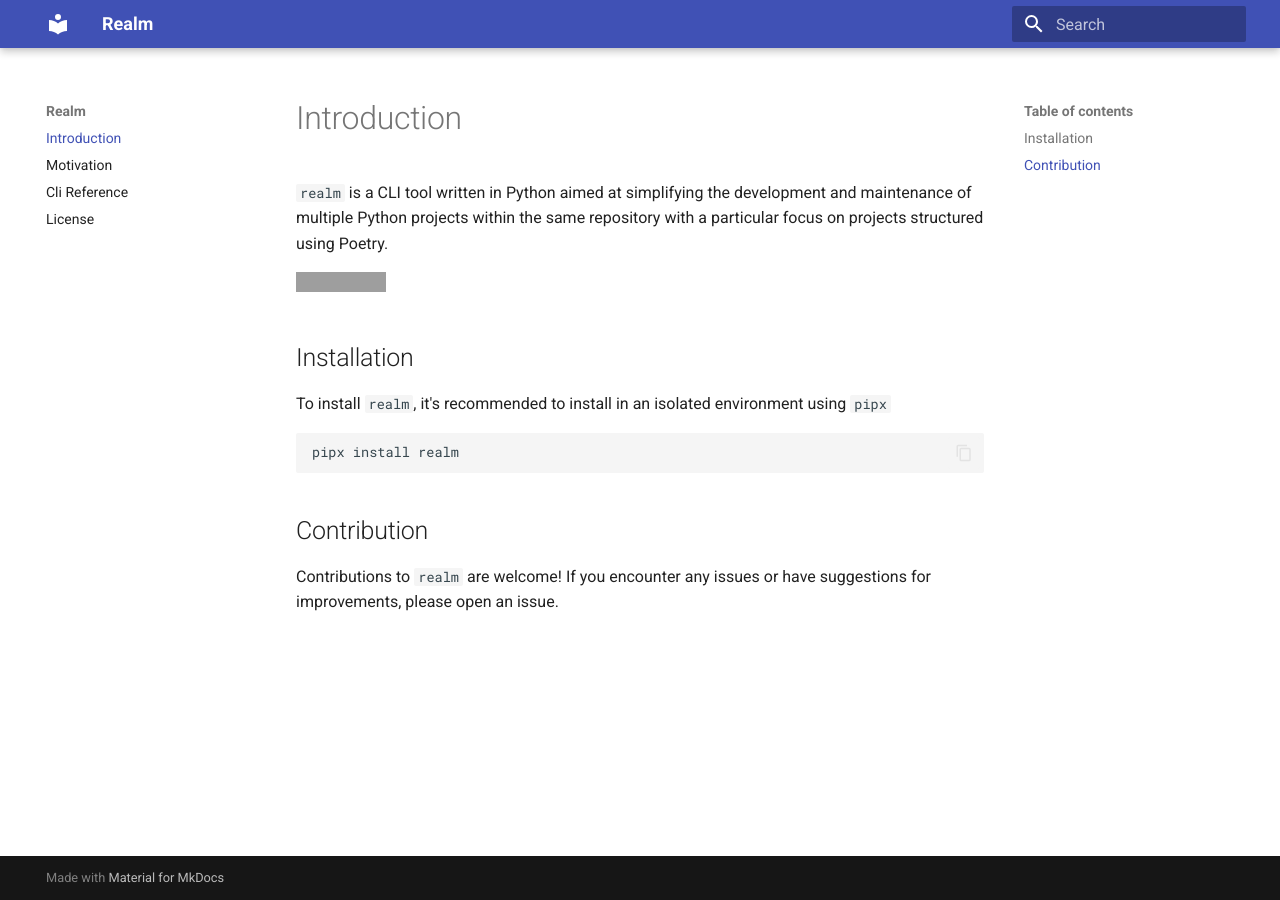
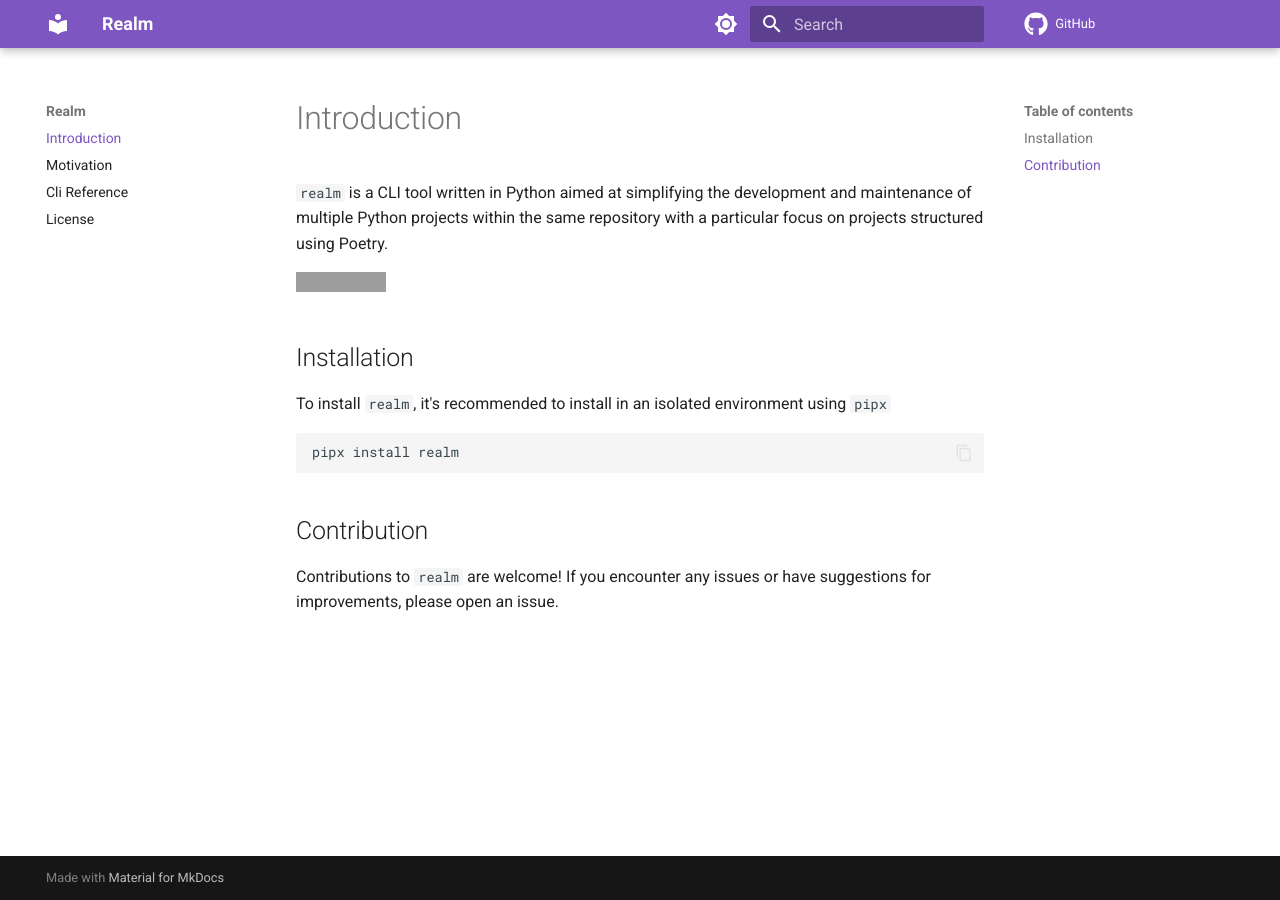
Before and after one commit to orlevii/realm, an MkDocs documentation site: the page built from docs/docs/index.md, in a window 1280 px wide. Built offline with MkDocs 1.6.1 and Material for MkDocs 9.7.7, drawn with Linux system fonts in a browser that asks for light colours; comment, search, counter and statistics services are not loaded; grey boxes are pictures that could not be loaded.

Commit message:
feat(docs): new colors and icons (#31)

```diff
--- a/docs/mkdocs.yml
+++ b/docs/mkdocs.yml
@@ -1,9 +1,27 @@
 site_name: Realm
 site_description: Realm - Multi-Project Python Build Tool
+repo_url: https://github.com/orlevii/realm
 theme:
+  icon:
+    repo: fontawesome/brands/github
   name: material
   features:
     - content.code.copy
+  palette:
+  - media: '(prefers-color-scheme: light)'
+    scheme: default
+    primary: deep purple
+    accent: deep orange
+    toggle:
+      icon: material/brightness-7
+      name: Switch to dark mode
+  - media: '(prefers-color-scheme: dark)'
+    scheme: slate
+    primary: deep purple
+    accent: deep orange
+    toggle:
+      icon: material/brightness-4
+      name: Switch to light mode
 
 plugins:
     - search
```
